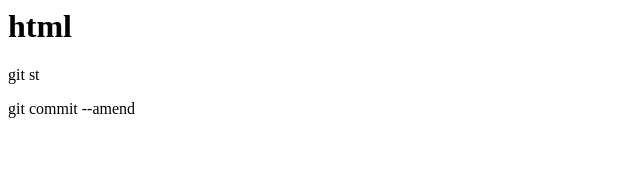
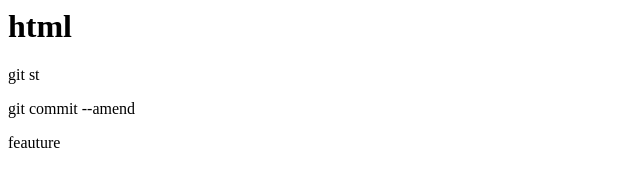
Before and after one commit to hiroshi0828/udemy_git2, a plain HTML site: page index.html in a window 1280 px wide. Shown: the full height of the page, 0-640 px from the left. Drawn offline with Linux system fonts and the light colour scheme.

Commit message:
feauture

```diff
--- a/index.html
+++ b/index.html
@@ -1,3 +1,4 @@
 <h1>html</h1>
 <p>git st</P>
 <p>git commit --amend </p>
+<p>feauture</p>
```
